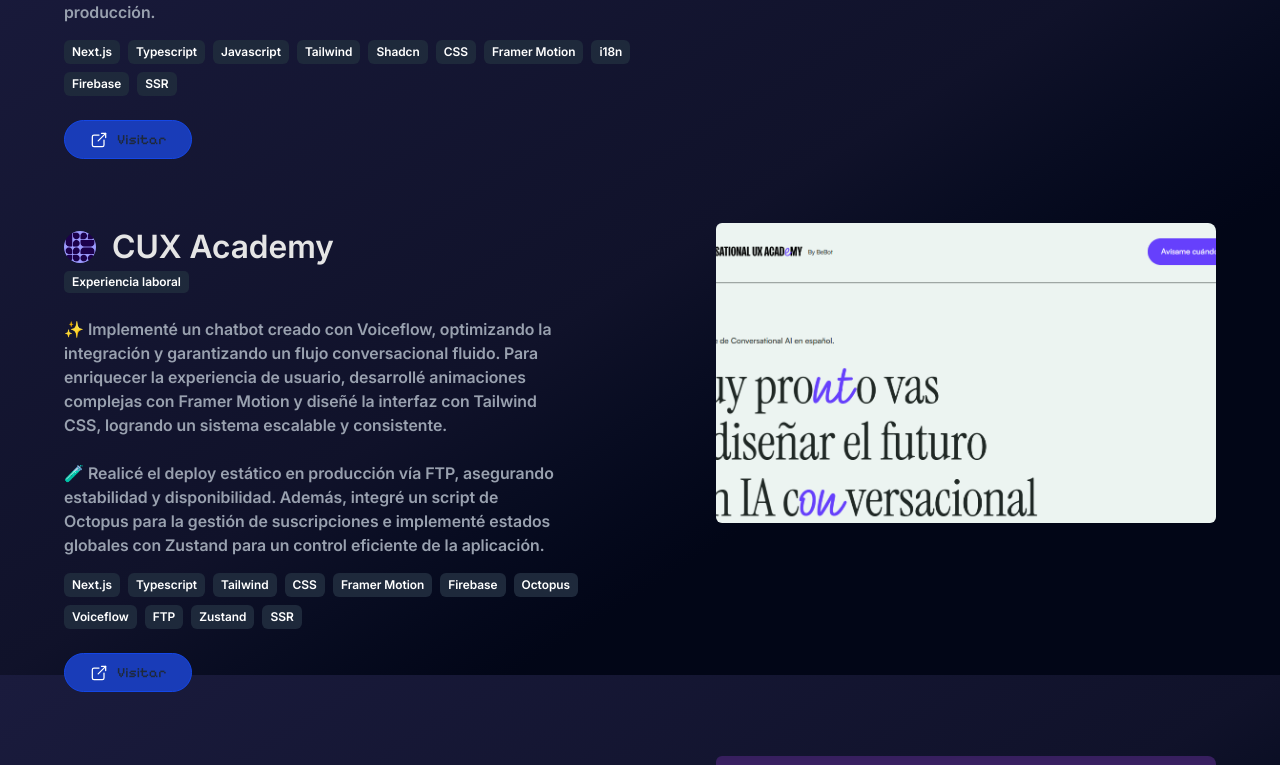
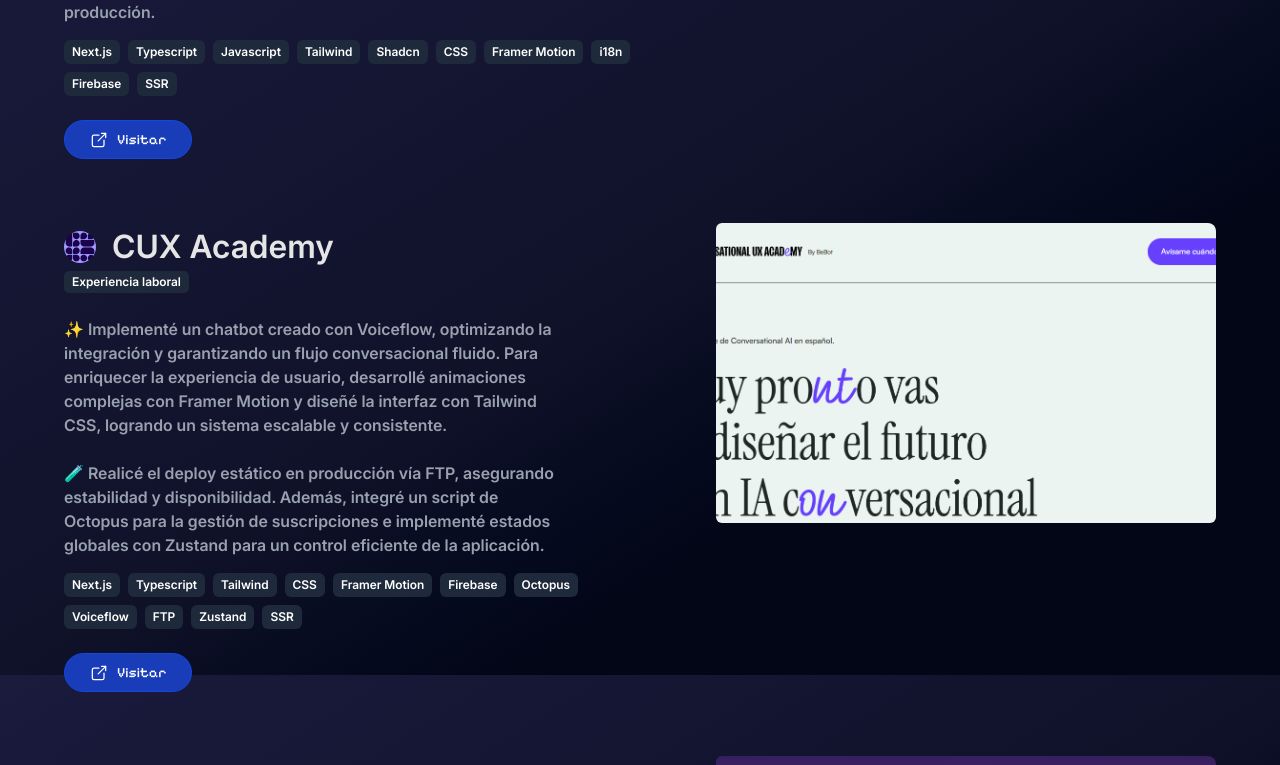
Before and after one commit to FedeCodeLab/portfolio, a Next.js app: page / in a window 1280 px wide. Shown: the part 2525-3290 px from the top of the page. Built offline with nearby package versions, Linux system fonts and the light colour scheme.

Commit message:
Cambio de color en el texto de un CTA

```diff
--- a/components/Portfolio/_components/CTA.tsx
+++ b/components/Portfolio/_components/CTA.tsx
@@ -4,7 +4,7 @@
 
 export const CTA = ({ repository, deploy }: ProjectLinks) => {
   return (
-    <div className="flex gap-3 text-white dark:text-[#1e293b]">
+    <div className="flex gap-3 text-white">
       {deploy && (
         <LinkButton href={deploy} size={"small"}>
           <Shortcut size={20} color="#ffffff" />
```
